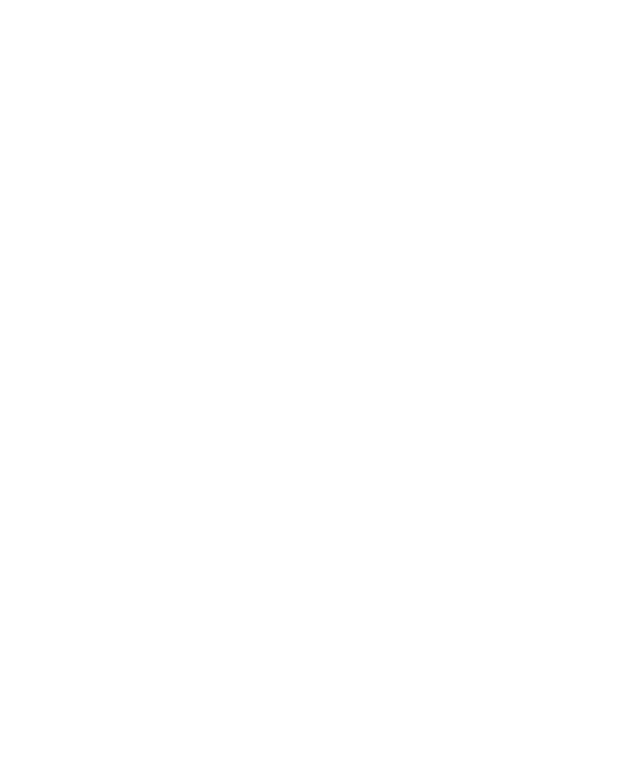
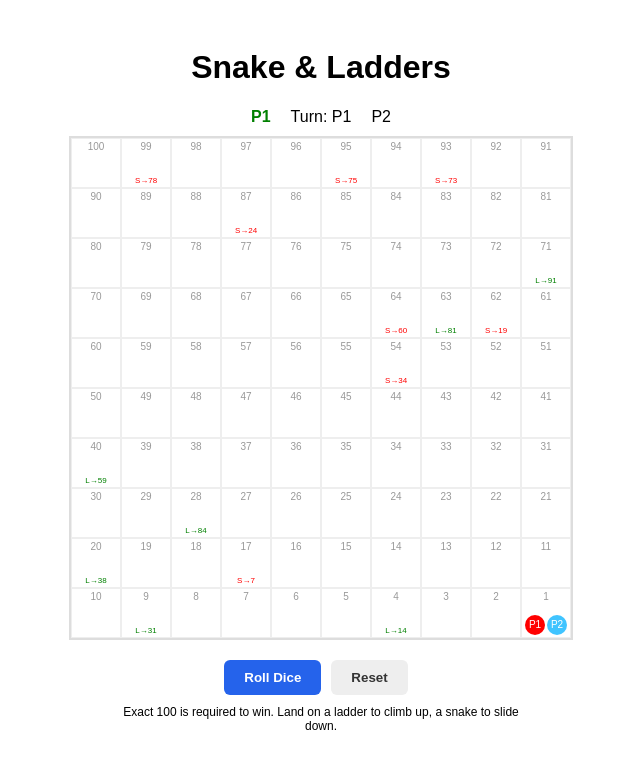
Before and after one commit to Vaishnavi213460/React-Mini-Buildout, a React (Vite) app: page /snake-ladder in a window 1280 px wide. Before the commit this address had no page. Shown: the top 768 px of the page, without its empty margins (319-959 px from the left). Built offline with nearby package versions, Linux system fonts and the light colour scheme.

Commit message:
snake ladder

```diff
--- a/src/App.jsx
+++ b/src/App.jsx
@@ -11,6 +11,7 @@
 import AddPeopleTable from './components/AddPeopleTable';
 import TicTacToe from './components/TicTacToe';
 import SudokuValidator from './components/SudokuValidator';
+import SnakeAndLadders from './components/SnakeAndLadders';
 
 function App() {
   return (
@@ -28,6 +29,7 @@
           <Route path="/add-people" element={<AddPeopleTable />} />
           <Route path="/tic-tac-toe" element={<TicTacToe />} />
           <Route path="/sudoku-validator" element={<SudokuValidator />} />
+          <Route path="/snake-ladder" element={<SnakeAndLadders />} />
         </Routes>
       </div>
     </Router>
--- a/src/components/Home.jsx
+++ b/src/components/Home.jsx
@@ -38,6 +38,9 @@
          <li style={{ padding: '10px', border: '1px solid #ddd', marginBottom: '10px', borderRadius: '5px' }}>
             <Link to="/sudoku-validator" style={{ textDecoration: 'none', color: '#007bff', fontSize: '18px' }}>📝 Sudoku Validator</Link>
         </li>
+        <li style={{ padding: '10px', border: '1px solid #ddd', marginBottom: '10px', borderRadius: '5px' }}>
+            <Link to="/snake-ladder" style={{ textDecoration: 'none', color: '#007bff', fontSize: '18px' }}>📝 Snake And Ladder</Link>
+        </li>
       </ul>
     </div>
   );
--- /dev/null
+++ b/src/components/SnakeAndLadders.jsx
@@ -0,0 +1,94 @@
+import React, { useState } from 'react';
+
+const SnakeAndLadders = () => {
+  const [p1Pos, setP1Pos] = useState(1);
+  const [p2Pos, setP2Pos] = useState(1);
+  const [isP1Turn, setIsP1Turn] = useState(true);
+  const [diceRoll, setDiceRoll] = useState(0);
+  const [winner, setWinner] = useState(null);
+
+  const snakes = { 99: 78, 95: 75, 93: 73, 87: 24, 62: 19, 64: 60, 54: 34, 17: 7 };
+  const ladders = { 4: 14, 9: 31, 20: 38, 28: 84, 40: 59, 63: 81, 71: 91 };
+
+  const rollDice = () => {
+    if (winner) return;
+    const roll = Math.floor(Math.random() * 6) + 1;
+    setDiceRoll(roll);
+
+    let currentPos = isP1Turn ? p1Pos : p2Pos;
+    let nextPos = currentPos + roll;
+
+    // Exact 100 rule
+    if (nextPos <= 100) {
+      if (snakes[nextPos]) nextPos = snakes[nextPos];
+      else if (ladders[nextPos]) nextPos = ladders[nextPos];
+
+      if (isP1Turn) setP1Pos(nextPos);
+      else setP2Pos(nextPos);
+
+      if (nextPos === 100) setWinner(isP1Turn ? 'Player 1' : 'Player 2');
+    }
+
+    if (!winner && nextPos !== 100) setIsP1Turn(!isP1Turn);
+  };
+
+  const resetGame = () => {
+    setP1Pos(1);
+    setP2Pos(1);
+    setIsP1Turn(true);
+    setWinner(null);
+    setDiceRoll(0);
+  };
+
+  const renderCells = () => {
+    let cells = [];
+    for (let i = 100; i >= 1; i--) {
+      cells.push(
+        <div key={i} style={cellStyle}>
+          <span style={{ fontSize: '10px', color: '#999' }}>{i}</span>
+          <div style={{ display: 'flex', gap: '2px', justifyContent: 'center' }}>
+            {p1Pos === i && <div style={{ ...tokenStyle, backgroundColor: 'red' }}>P1</div>}
+            {p2Pos === i && <div style={{ ...tokenStyle, backgroundColor: '#40c4ff' }}>P2</div>}
+          </div>
+          {ladders[i] && <span style={{ fontSize: '8px', color: 'green' }}>L→{ladders[i]}</span>}
+          {snakes[i] && <span style={{ fontSize: '8px', color: 'red' }}>S→{snakes[i]}</span>}
+        </div>
+      );
+    }
+    return cells;
+  };
+
+  return (
+    <div style={{ display: 'flex', flexDirection: 'column', alignItems: 'center', padding: '20px', fontFamily: 'Arial' }}>
+      <h1>Snake & Ladders</h1>
+
+      <div style={{ display: 'flex', gap: '20px', marginBottom: '10px' }}>
+        <div style={{ color: isP1Turn ? 'green' : 'black', fontWeight: isP1Turn ? 'bold' : 'normal' }}>
+          {winner === 'Player 1' ? '🏆 Player 1 wins!' : 'P1'}
+        </div>
+        <div>Turn: {isP1Turn ? 'P1' : 'P2'}</div>
+        <div style={{ color: !isP1Turn ? 'green' : 'black', fontWeight: !isP1Turn ? 'bold' : 'normal' }}>
+          {winner === 'Player 2' ? '🏆 Player 2 wins!' : 'P2'}
+        </div>
+      </div>
+
+      <div style={boardStyle}>{renderCells()}</div>
+
+      <div style={{ marginTop: '20px', textAlign: 'center' }}>
+        <button onClick={rollDice} style={btnStyle}>Roll Dice {diceRoll > 0 && `(${diceRoll})`}</button>
+        <button onClick={resetGame} style={{ ...btnStyle, backgroundColor: '#eee', color: '#333' }}>Reset</button>
+        <p style={{ fontSize: '12px', marginTop: '10px', maxWidth: '400px' }}>
+          Exact 100 is required to win. Land on a ladder to climb up, a snake to slide down.
+        </p>
+      </div>
+    </div>
+  );
+};
+
+// Styles
+const boardStyle = { display: 'grid', gridTemplateColumns: 'repeat(10, 50px)', border: '2px solid #ddd' };
+const cellStyle = { width: '50px', height: '50px', border: '1px solid #eee', display: 'flex', flexDirection: 'column', alignItems: 'center', justifyContent: 'space-between', padding: '2px', boxSizing: 'border-box' };
+const tokenStyle = { width: '20px', height: '20px', borderRadius: '50%', color: 'white', fontSize: '10px', display: 'flex', alignItems: 'center', justifyContent: 'center' };
+const btnStyle = { padding: '10px 20px', backgroundColor: '#2563eb', color: 'white', border: 'none', borderRadius: '6px', cursor: 'pointer', fontWeight: 'bold', marginRight: '10px' };
+
+export default SnakeAndLadders;
```
